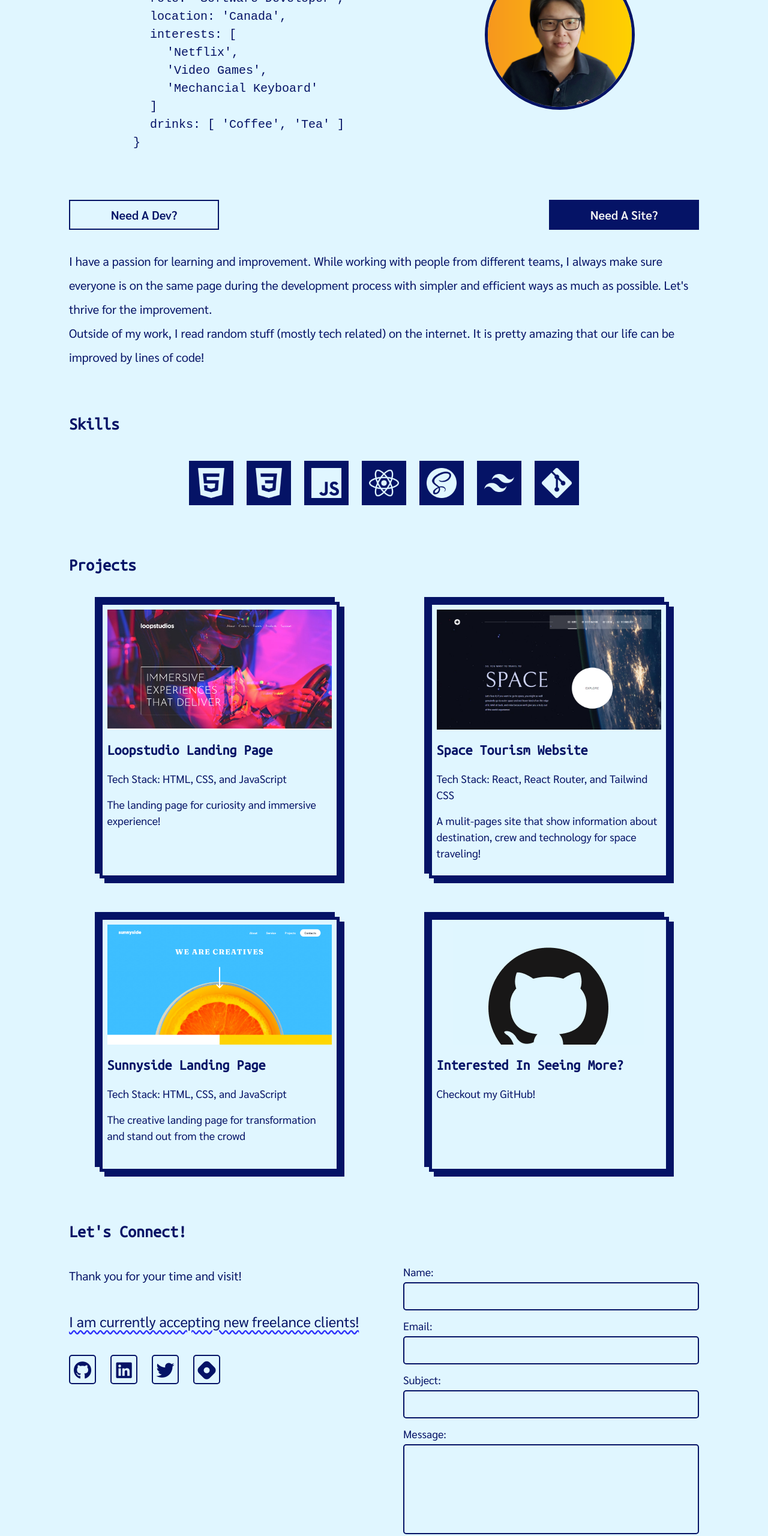
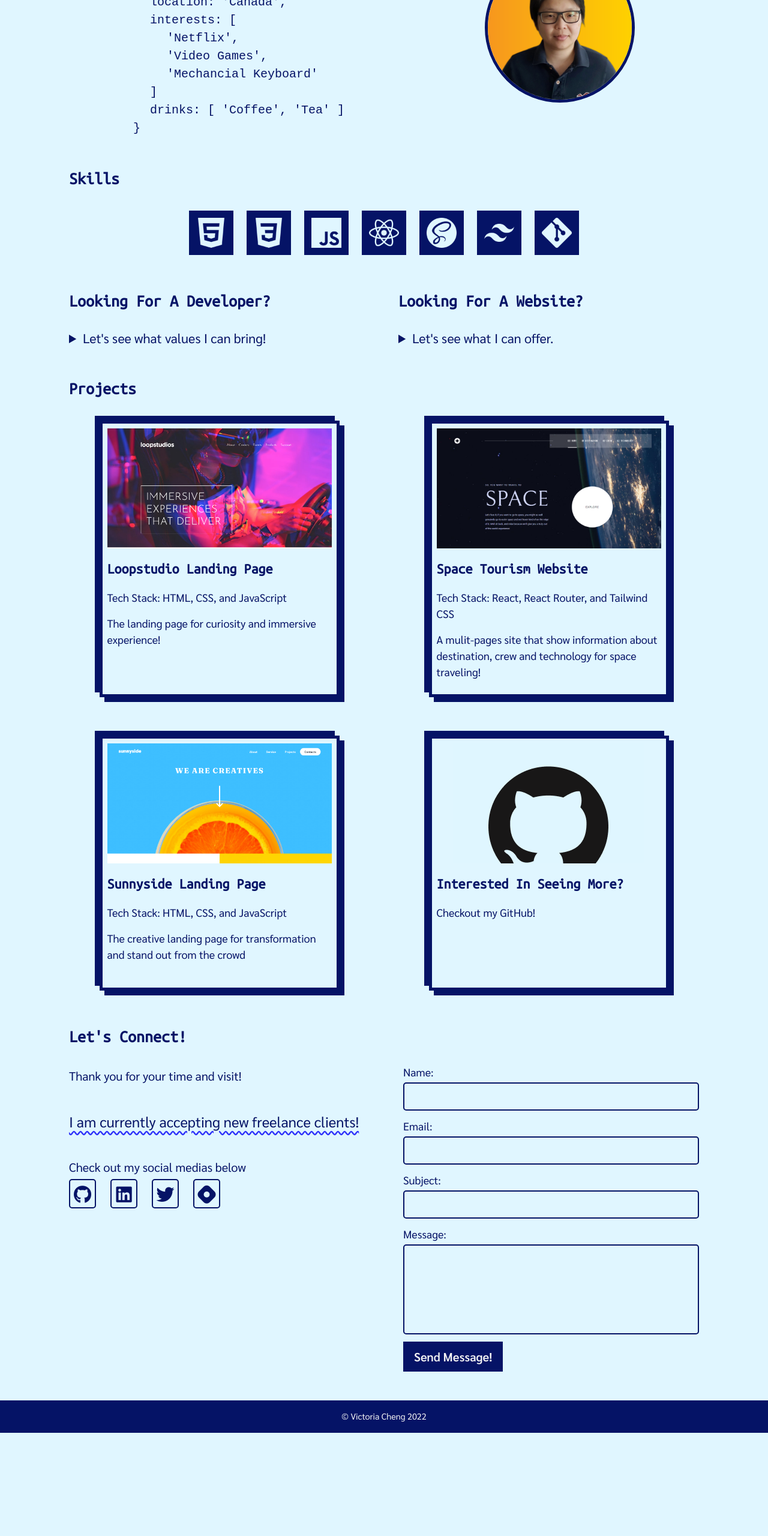
Before and after one commit to victoriacheng15/portfolio-2022, a website: page index.html in a window 1280 px wide. Shown: the part 240-2800 px from the top of the page at 60% size. After the commit the page ends 2628 px from the top, so only its background shows below. Drawn offline with Linux system fonts and the light colour scheme.

Commit message:
add details tag, and aria label for social links

```diff
--- a/css/style.css
+++ b/css/style.css
@@ -6,8 +6,8 @@
   --smoke-white: hsl(0, 0%, 96%);
 
   /*  font-weight: 400, 600 */
-  --ff-heading: 'Ubuntu Mono', monospace;
-  --ff-text: 'Sarabun', sans-serif;
+  --ff-heading: "Ubuntu Mono", monospace;
+  --ff-text: "Sarabun", sans-serif;
 
   --max-wdith: 1050px;
 
@@ -63,7 +63,10 @@ img {
 
 /* global style */
 body {
-  overflow-x: hidden;
+  display: flex;
+  justify-content: center;
+  flex-direction: column;
+  gap: 3rem;
   font-family: var(--ff-text);
   color: var(--blue-900);
 }
@@ -82,7 +85,7 @@ h1 {
 
 h2 {
   font-size: 1.75rem;
-  margin-bottom: 2rem;
+  margin-bottom: 1.5rem;
 }
 
 h3 {
@@ -172,7 +175,7 @@ nav ul li,
 
 .nav-link:before {
   position: absolute;
-  content: '';
+  content: "";
   bottom: 8px;
   left: 0;
   width: 0;
@@ -188,14 +191,8 @@ nav ul li,
 }
 
 /*  header */
-header {
-  padding-top: 3rem;
-}
-
 header > .container,
-.about-me,
-section[data-about],
-section[data-need] {
+.about-me {
   display: flex;
   justify-content: center;
   align-items: center;
@@ -246,56 +243,6 @@ code {
   border-radius: 50%;
 }
 
-/* dev or service */
-.dev-service {
-  width: 100%;
-  display: flex;
-  flex-direction: column;
-  justify-content: space-between;
-  gap: 2rem;
-}
-
-.buttons {
-  display: flex;
-  justify-content: space-between;
-  align-items: center;
-  gap: 2rem;
-}
-
-.buttons button {
-  width: min(90%, 250px);
-}
-
-.buttons button.clicked {
-  background: var(--blue-600);
-  color: var(--blue-900);
-}
-
-.need {
-  width: 100%;
-  height: 210px;
-  position: relative;
-}
-
-section[data-dev],
-section[data-service] {
-  position: absolute;
-  width: 100%;
-  left: 50%;
-  transform: translateX(-50%);
-  transition: var(--standard-transition);
-}
-
-section[data-dev] p,
-section[data-service] p {
-  line-height: 2;
-  font-size: 1.25rem;
-}
-
-.hide-content {
-  opacity: 0;
-}
-
 /*  aside - social media */
 aside ul {
   display: flex;
@@ -320,9 +267,9 @@ aside ul {
 
 /* main */
 main {
-  padding-block-end: 3rem;
   display: flex;
   flex-direction: column;
+  gap: 3rem;
 }
 
 /*  for skill icons */
@@ -351,6 +298,29 @@ main {
 .icon img {
   width: 100%;
   height: 100%;
+}
+
+/* choices - developer or freelancer */
+.choices {
+  display: flex;
+  justify-content: center;
+  flex-direction: column;
+  gap: 3rem;
+}
+
+.choices summary {
+  font-size: 1.35rem;
+}
+
+.developer,
+.freelancer {
+  flex: 1 0 45%;
+}
+
+@media (min-width: 768px) {
+  .choices {
+    flex-direction: row;
+  }
 }
 
 /*  projects container */
@@ -398,7 +368,7 @@ main {
 }
 
 .project-info p {
-  font-size: 1.15rem;
+  font-size: 1.25rem;
 }
 
 /*  form */
@@ -481,12 +451,12 @@ textarea:focus {
 
 /* footer */
 footer {
-  padding-block: 1.25rem;
+  padding-block: 16px;
   background: var(--blue-900);
 }
 
 footer p {
   color: var(--smoke-white);
-  font-size: 0.75rem;
+  font-size: 0.9rem;
   text-align: center;
 }
--- a/index.html
+++ b/index.html
@@ -48,45 +48,49 @@
             <img src="./images/profile-pic.png" alt="Victoria" />
           </div>
         </div>
-        <div class="dev-service">
-          <div class="buttons">
-            <button class="clicked">need a dev?</button>
-            <button>need a site?</button>
-          </div>
-          <div class="need">
-            <section data-dev class="">
-              <p>
-                I have a passion for learning and improvement. While working
-                with people from different teams, I always make sure everyone is
-                on the same page during the development process with simpler and
-                efficient ways as much as possible. Let's thrive for the
-                improvement.
-              </p>
-              <p>
-                Outside of my work, I read random stuff (mostly tech related) on
-                the internet. It is pretty amazing that our life can be improved
-                by lines of code!
-              </p>
-            </section>
-            <section data-service class="hide-content">
-              <p>
-                Do you need a website? I can build it for you! Or do you need me
-                to update or improve your website? I also can do these! In this
-                digital age where nearly everyone has access to either computers
-                or mobile phones, responsive and accessible web presence is a
-                must. It is my privilege to offer you the services that will
-                make your website for the world to see! How can I help you
-                today?
-              </p>
-            </section>
-          </div>
-        </div>
       </div>
     </header>
     <main class="container">
       <section data-skills>
         <h2>skills</h2>
         <div class="skills-container"></div>
+      </section>
+      <section class="choices">
+        <section class="developer">
+          <h2>looking for a developer?</h2>
+          <details>
+            <summary>Let's see what values I can bring!</summary>
+            <p>
+              I have 6 years work experience in fast-paced environment and
+              cross-functional teams with a deep understanding of the importance
+              of communication and prioritization while creating and maintaining
+              projects, possessing excellent business acumen in the field of
+              Product Development. Furthermore, I have a passion to learning
+              more about the open-source by contributing to projects, learning
+              and collaborating with others.
+            </p>
+            <p>
+              In my free time, I enjoy playing video games with friends,
+              watching shows/moves, and learning something new as the world
+              evolve. I am also interested in soldering mechanical keyboards!
+              Always be a life-long learner!
+            </p>
+          </details>
+        </section>
+        <section class="freelancer">
+          <h2>looking for a website?</h2>
+          <details>
+            <summary>Let's see what I can offer.</summary>
+            <p>
+              Do you need a website? I can build it for you! Or do you need me
+              to update or improve your website? I also can do these! In this
+              digital age where nearly everyone has access to either computers
+              or mobile phones, responsive and accessible web presence is a
+              must. It is my privilege to offer you the services that will make
+              your website for the world to see! How can I help you today?
+            </p>
+          </details>
+        </section>
       </section>
       <section id="projects" data-projects>
         <h2>projects</h2>
@@ -113,7 +117,51 @@
             <p class="underline">
               I am currently accepting new freelance clients!
             </p>
-            <aside><ul data-socials></ul></aside>
+            <aside>
+              <p>Check out my social medias below</p>
+              <ul data-socials>
+                <li class="social-link">
+                  <a
+                    aria-label="GitHub"
+                    href="https://github.com/victoriacheng15"
+                    target="_blank"
+                    ref="noreferrer"
+                  >
+                    <i class="fa-brands fa-github"></i>
+                  </a>
+                </li>
+                <li class="social-link">
+                  <a
+                    aria-label="LinkedIn"
+                    href="https://www.linkedin.com/in/victoriacheng15"
+                    target="_blank"
+                    ref="noreferrer"
+                  >
+                    <i class="fa-brands fa-linkedin"></i>
+                  </a>
+                </li>
+                <li class="social-link">
+                  <a
+                    aria-label="twitter"
+                    href="https://twitter.com/victoriacheng15"
+                    target="_blank"
+                    ref="noreferrer"
+                  >
+                    <i class="fa-brands fa-twitter"></i>
+                  </a>
+                </li>
+                <li class="social-link">
+                  <a
+                    aria-label="Hashnode Blog"
+                    href="https://victoriacheng15.hashnode.dev"
+                    target="_blank"
+                    ref="noreferrer"
+                  >
+                    <i class="fa-brands fa-hashnode"></i>
+                  </a>
+                </li>
+              </ul>
+            </aside>
           </section>
           <form
             class="contact-form"
@@ -122,16 +170,20 @@
             data-netlify="true"
           >
             <p>
-              <label>name: <input type="text" name="name" /></label>
+              <label>name: <input type="text" name="name" required /></label>
             </p>
             <p>
-              <label>email: <input type="email" name="email" /></label>
+              <label>email: <input type="email" name="email" required /></label>
             </p>
             <p>
-              <label>subject: <input type="text" name="subject" /></label>
+              <label
+                >subject: <input type="text" name="subject" required
+              /></label>
             </p>
             <p>
-              <label>message: <textarea name="message"></textarea></label>
+              <label
+                >message: <textarea name="message" required></textarea>
+              </label>
             </p>
             <p>
               <button type="submit">send message!</button>
@@ -141,9 +193,7 @@
       </section>
     </main>
     <footer>
-      <div class="container">
-        <p>&copy; Victoria Cheng <span data-current></span></p>
-      </div>
+      <p>&copy; Victoria Cheng <span data-current></span></p>
     </footer>
   </body>
 </html>
--- a/js/script.js
+++ b/js/script.js
@@ -1,42 +1,3 @@
-const buttons = document.querySelectorAll('.buttons button');
-const devContent = document.querySelector('[data-dev]');
-const serviceContent = document.querySelector('[data-service]');
-
-// get heights of dev and service content
-const setHeight = () => {
-  const need = document.querySelector('.need');
-  const devHeight = devContent.getBoundingClientRect().height;
-  const serviceHeight = serviceContent.getBoundingClientRect().height;
-  need.style.height = `${
-    devHeight > serviceHeight ? devHeight : serviceHeight
-  }px`;
-};
-// setHeight eventlistners
-window.addEventListener('DOMContentLoaded', setHeight);
-window.addEventListener('resize', setHeight);
-// end of get heights of dev and service content
-
-// show dev or service content
-const toggleContent = (contents) => {
-  contents.forEach((content) => content.classList.toggle('hide-content'));
-};
-
-const showContent = (button) => {
-  const contents = [devContent, serviceContent];
-  const isDevBtn = button.textContent.includes('dev');
-  isDevBtn ? toggleContent(contents) : toggleContent(contents);
-};
-
-// dev or service buttons event listener
-buttons.forEach((button) =>
-  button.addEventListener('click', () => {
-    buttons.forEach((btn) => btn.classList.remove('clicked'));
-    button.classList.add('clicked');
-    showContent(button);
-  })
-);
-// end of show dev or service content
-
 // helpers
 const createElement = (tag) => document.createElement(tag);
 const setAttributes = (element, attributes) => {
@@ -46,11 +7,6 @@ const setAttributes = (element, attributes) => {
 };
 const imagePath = (type, name) =>
   `./images/${type}/${name.split(' ').join('-')}.png`;
-
-const nav = document.querySelector('nav .container');
-const navHeight = nav.getBoundingClientRect().height;
-const h2s = [...document.querySelectorAll('h2')];
-h2s.forEach((header) => header.style.paddingTop = `${navHeight + 16}px`);
 
 // create nav links
 const navbar = (info) => {
@@ -81,29 +37,6 @@ const skillList = (info) => {
     });
     icon.appendChild(image);
     skillContainer.appendChild(icon);
-  });
-};
-
-// create social media links
-const socialList = (info) => {
-  const socialSection = document.querySelector('[data-socials]');
-  const socials = info.socialMedia;
-  socials.forEach((social) => {
-    const li = createElement('li');
-    li.classList.add('social-link');
-
-    const a = createElement('a');
-    setAttributes(a, {
-      href: social.address,
-      target: '_blank',
-      rel: 'noreferrer',
-    });
-
-    const i = createElement('i');
-    i.classList.add('fa-brands', social.name);
-    a.appendChild(i);
-    li.appendChild(a);
-    socialSection.appendChild(li);
   });
 };
 
@@ -180,7 +113,6 @@ async function populate() {
   const info = await (await fetch(data)).json();
 
   navbar(info);
-  socialList(info);
   skillList(info);
   createProjectCard(info);
 }
```
